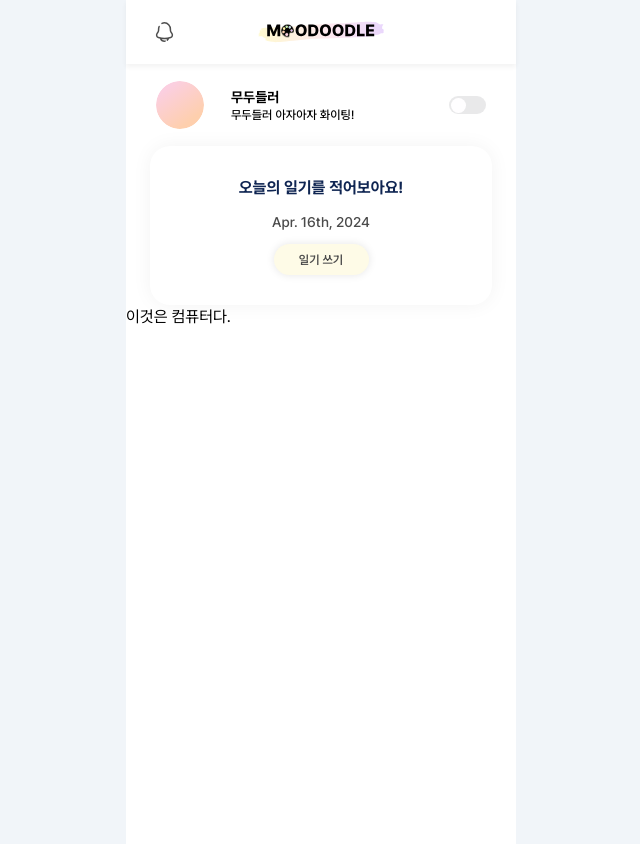
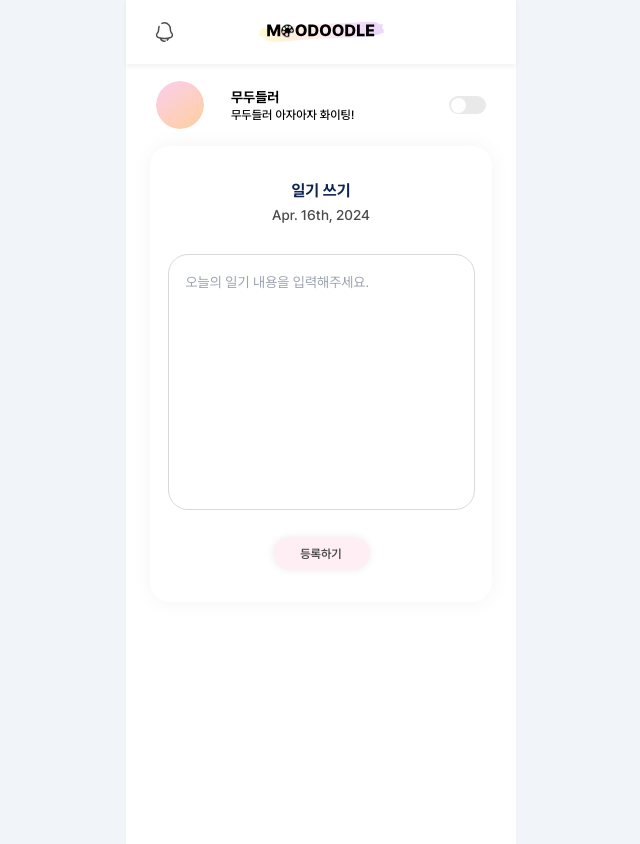
Before and after one commit to teom142/moodoodle_test, a React (Create React App) app in the folder moodoodleFront/moodoodle/: page /diary in a window 1280 px wide. Shown: the whole page, without its empty margins (319-959 px from the left). Built offline with nearby package versions, Linux system fonts and the light colour scheme.

Commit message:
[feat] 일기 쓰기 페이지 구현

```diff
--- a/moodoodleFront/moodoodle/src/App.js
+++ b/moodoodleFront/moodoodle/src/App.js
@@ -1,7 +1,9 @@
-import { BrowserRouter } from "react-router-dom";
+import { BrowserRouter, Routes, Route } from "react-router-dom";
 import { Mobile, Pc } from "./responsive";
 import Header from "./components/Header";
 import Main from "./pages/Main";
+import DiaryWritePage from "./pages/DiaryWritePage";
+
 function App() {
   return (
     <BrowserRouter>
@@ -9,9 +11,11 @@ function App() {
         <section className="w-[390px] h-[844px] flex flex-col m-auto bg-white">
           <Pc className="flex flex-col m-auto">
             <Header />
-            <div className="">
-              <Main />
-              <p>이것은 컴퓨터다.</p>
+            <div className="flex-1">
+              <Routes>
+                <Route path="/" element={<Main />} />
+                <Route path="/diary" element={<DiaryWritePage />} />
+              </Routes>
             </div>
           </Pc>
           <Mobile className="flex flex-col m-auto">
--- a/moodoodleFront/moodoodle/src/components/DiaryWritePopup.jsx
+++ b/moodoodleFront/moodoodle/src/components/DiaryWritePopup.jsx
@@ -1,4 +1,5 @@
 import React from "react";
+import { Link } from "react-router-dom";
 import CustomButton from "./CustomButton";
 
 export default function DiaryWritePopup() {
@@ -9,7 +10,9 @@ export default function DiaryWritePopup() {
           오늘의 일기를 적어보아요!
         </p>
         <p className="font-medium text-sm text-darkGray">Apr. 16th, 2024</p>
-        <CustomButton text="일기 쓰기" color="lemon" />
+        <Link to="/diary">
+          <CustomButton text="일기 쓰기" color="lemon" />
+        </Link>
       </div>
     </div>
   );
--- /dev/null
+++ b/moodoodleFront/moodoodle/src/components/DiaryWriting.jsx
@@ -0,0 +1,28 @@
+import React from "react";
+import { useState } from "react";
+import CustomButton from "./CustomButton";
+
+export default function DiaryWriting() {
+  const [textValue, setTextValue] = useState("");
+  const handleSetValue = (e) => {
+    setTextValue(e.target.value);
+  };
+  return (
+    <div className="flex justify-center items-center w-[342px] h-[456px] bg-white rounded-[20px] shadow-componentShadow">
+      <div className="flex flex-col justify-between items-center w-[307px] h-[390px]">
+        <div className="flex flex-col h-[46px] justify-between items-center">
+          <p className="font-bold text-base text-darkNavy">일기 쓰기</p>
+          <p className="font-medium text-sm text-darkGray">Apr. 16th, 2024</p>
+        </div>
+
+        <textarea
+          className="w-[307px] h-[256px] p-[17px] text-[14px] rounded-[20px] border-[0.8px] border-outlineGray outline-none resize-none"
+          placeholder="오늘의 일기 내용을 입력해주세요."
+          value={textValue}
+          onChange={(e) => handleSetValue(e)}
+        />
+        <CustomButton text="등록하기" color="pink" />
+      </div>
+    </div>
+  );
+}
--- /dev/null
+++ b/moodoodleFront/moodoodle/src/pages/DiaryWritePage.jsx
@@ -0,0 +1,12 @@
+import React from "react";
+import MainProfile from "../components/MainProfile";
+import DiaryWriting from "../components/DiaryWriting";
+
+export default function DiaryWritePage() {
+  return (
+    <div className="flex flex-col items-center">
+      <MainProfile />
+      <DiaryWriting />
+    </div>
+  );
+}
--- a/moodoodleFront/moodoodle/tailwind.config.js
+++ b/moodoodleFront/moodoodle/tailwind.config.js
@@ -13,6 +13,7 @@ module.exports = {
       colors: {
         darkNavy: "#0F2552",
         darkGray: "#4B4B4B",
+        outlineGray: "#D9D9D9",
       },
     },
   },
```
